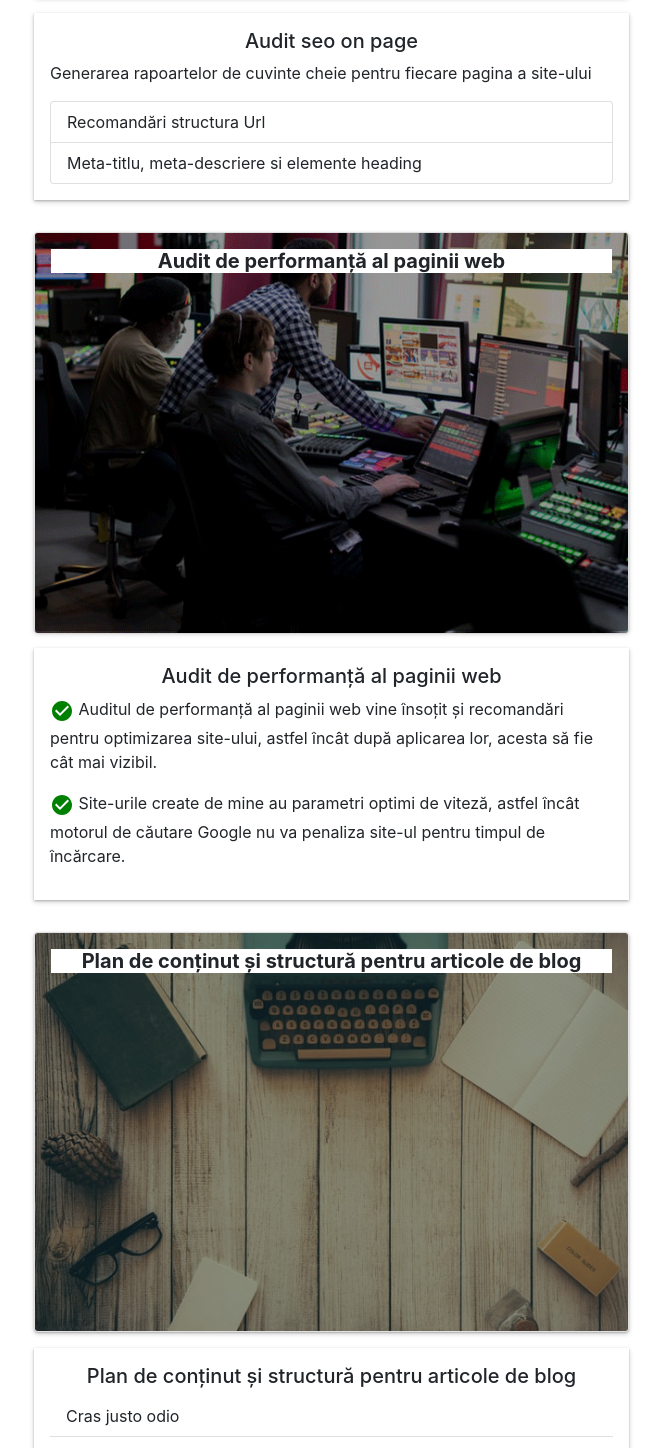
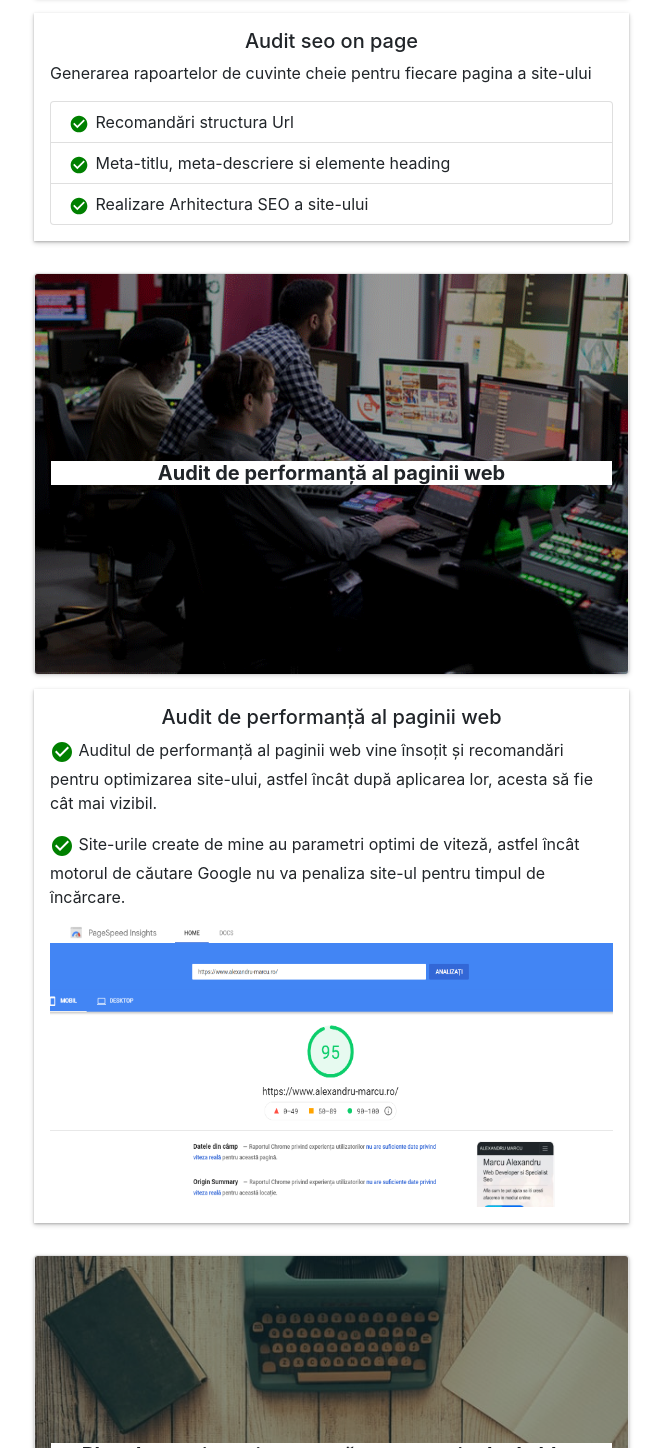
Before and after one commit to MarcGames1/MyNewWebsite, a Next.js app: page /optimizare-seo in a window 1280 px wide. Shown: the part 722-2170 px from the top of the page, without its empty margins (355-1017 px from the left). Built offline with nearby package versions, Linux system fonts and the light colour scheme.

Commit message:
added demo

```diff
--- a/components/FlipCard/FlipCard.tsx
+++ b/components/FlipCard/FlipCard.tsx
@@ -29,7 +29,7 @@ function FlipCard (props: {
   <Card.Img src={props.front.img} alt={props.front.altImg} />
   <Card.ImgOverlay className='front-overlay d-flex flex-column align-content-center justify-content-between'>
 
-    <Card.Title className='text-center bg-secondary-transparent fw-bolder'>{props.title}</Card.Title>
+    <Card.Title className='text-center my-auto bg-secondary-transparent fw-bolder'>{props.title}</Card.Title>
 
 
     </Card.ImgOverlay>
--- a/pages/optimizare-seo.tsx
+++ b/pages/optimizare-seo.tsx
@@ -44,8 +44,9 @@ front = {{
 back ={{
     body:<> <p> Generarea rapoartelor de cuvinte cheie pentru fiecare pagina a site-ului</p>
     <ListGroup>
-    <ListGroupItem>Recomandări structura Url</ListGroupItem>
-    <ListGroupItem>Meta-titlu, meta-descriere si elemente heading</ListGroupItem>
+    <ListGroupItem><Checkmark height={20} color={'green'} /> Recomandări structura Url</ListGroupItem>
+    <ListGroupItem><Checkmark height={20} color={'green'} /> Meta-titlu, meta-descriere si elemente heading</ListGroupItem>
+    <ListGroupItem><Checkmark height={20} color={'green'} /> Realizare Arhitectura SEO a site-ului</ListGroupItem>
     </ListGroup>
     </>
 }}
@@ -74,7 +75,15 @@ front = {{
 back ={{
     body:<> <p> <Checkmark height={30} color={'green'} /> Auditul de performanță al paginii web vine însoțit și recomandări pentru optimizarea site-ului, astfel încât după aplicarea lor, acesta să fie cât mai vizibil. </p>
     <p><Checkmark height={30} color={'green'} /> Site-urile create de mine au parametri optimi de viteză, astfel încât motorul de căutare Google nu va penaliza site-ul pentru timpul de încărcare.
-    </p></>
+    </p>
+    <Image
+    src='/img/seo/demo.png'
+    alt='Demo'
+    layout='responsive'
+    width={600}
+    height={300}
+    />
+    </>
 }}
 title={'Audit de performanță al paginii web'}
 />
```
Also changed, not shown: public/img/seo/demo.PNG (added).
